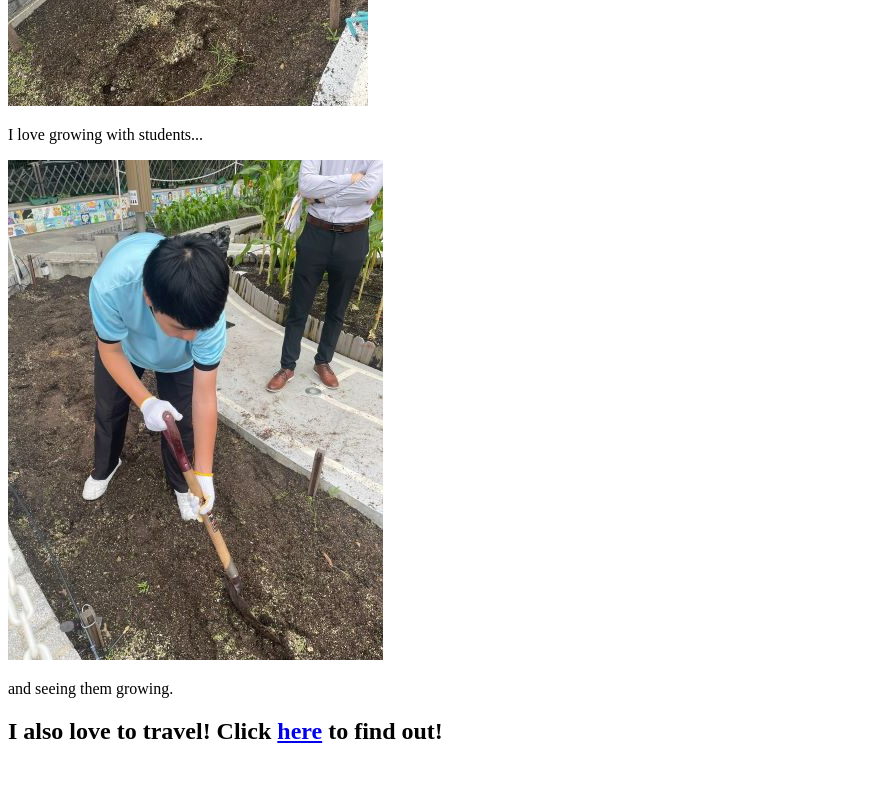
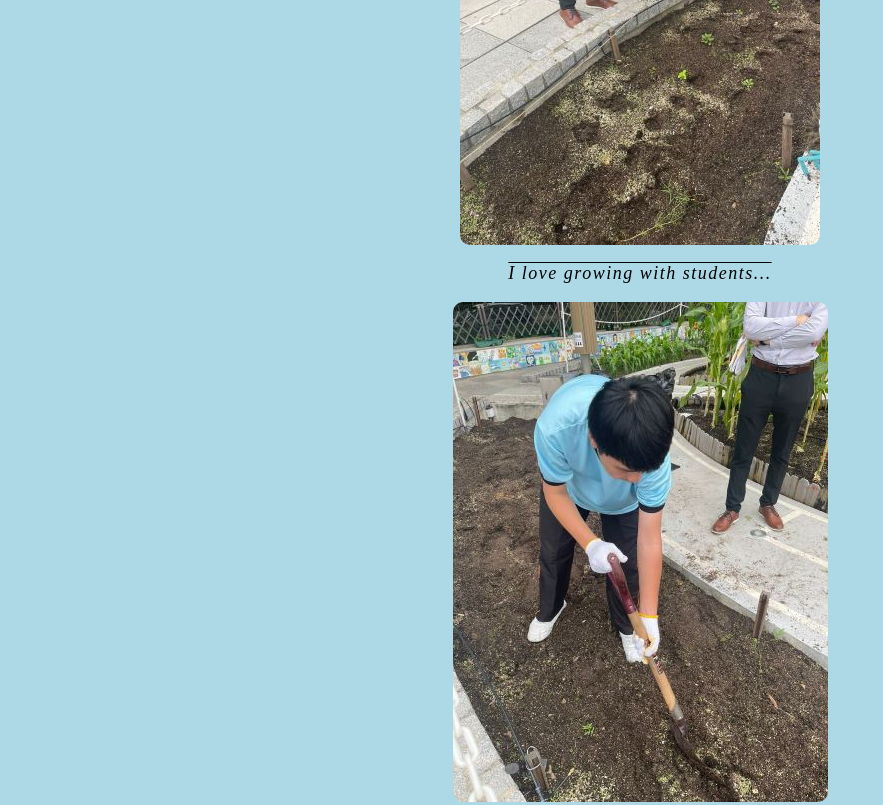
Before and after one commit to ymanluk/ymanluk.github.io, a plain HTML site: page index.html in a window 1280 px wide. Shown: the part 1020-1825 px from the top of the page, without its empty margins (0-883 px from the left). Before the commit the page ends 1785 px from the top, so only its background shows below. Drawn offline with Linux system fonts and the light colour scheme.

Commit message:
Update index.html

```diff
--- a/index.html
+++ b/index.html
@@ -2,7 +2,7 @@
 <html lang="en">
 
 <head>
-<link rel="stylesheet" href="localgeom101project2.css">
+<link rel="stylesheet" href="geom101project2.css">
 <title>Geographer Luk</title>
 </head>
 
@@ -33,7 +33,7 @@
 <p class=sentences>I love growing with students...</p>
 <img class=indexphoto ID=growingpic src="photos/grow.jpg" alt="Image of students growing">
 <p class=sentences>and seeing them growing.</p>
-<h2>I also love to travel! Click <a href="file:\\C:\Users\wyman\Documents\GISSem1\GEOM101\project2\localmytravels.html">here</a> to find out!</h2>
+<h2>I also love to travel! Click <a href="https://ymanluk.github.io/mytravels.html">here</a> to find out!</h2>
 </div>
 
 
```
